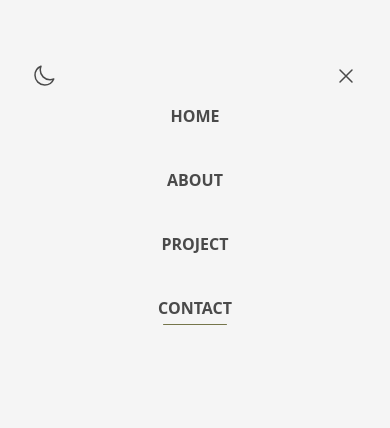
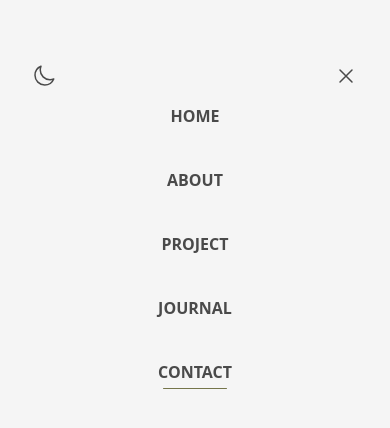
Before and after one commit to bachdumpling/personal-portfolio-v2, a Next.js app: page /contact in a window 390 px wide. Both pictures are taken after a click on the element 354 px from the left and 62 px from the top of the page. Shown: the top 428 px of the page. Built offline with nearby package versions, Linux system fonts and the light colour scheme.

Commit message:
Update Nav.js and journal.js

```diff
--- a/src/pages/components/Nav.js
+++ b/src/pages/components/Nav.js
@@ -102,7 +102,7 @@ function Nav() {
             </div>
 
             <div className="flex flex-col justify-center items-center space-y-10 font-bold mt-16">
-              {["/", "/about", "/project", "/contact"].map((path, index) => (
+              {["/", "/about", "/project", "/journal", "/contact"].map((path, index) => (
                 <div
                   className="flex flex-col justify-center items-center"
                   key={index}
--- a/src/pages/journal.js
+++ b/src/pages/journal.js
@@ -42,7 +42,7 @@ function Journal({ photoCollections }) {
             {photoCollections?.map((collection) => (
               <h2
                 key={collection._id}
-                className={`border shadow-md font-medium flex flex-initial dark:text-dark-text text-light-text mr-4 text-sm md:text-base px-3.5 py-1.5 md:px-3.5 rounded-md cursor-pointer whitespace-nowrap text-center justify-center items-center ${
+                className={`border-[0.2px] shadow-md font-medium flex flex-initial dark:text-dark-text text-light-text mr-4 text-sm md:text-base px-4 py-1 md:px-4 rounded-md cursor-pointer whitespace-nowrap text-center justify-center items-center ${
                   selectedCollection === collection._id
                     ? "bg-light-secondary dark:bg-dark-secondary"
                     : "hover:bg-light-secondary dark:hover:bg-dark-secondary"
```
